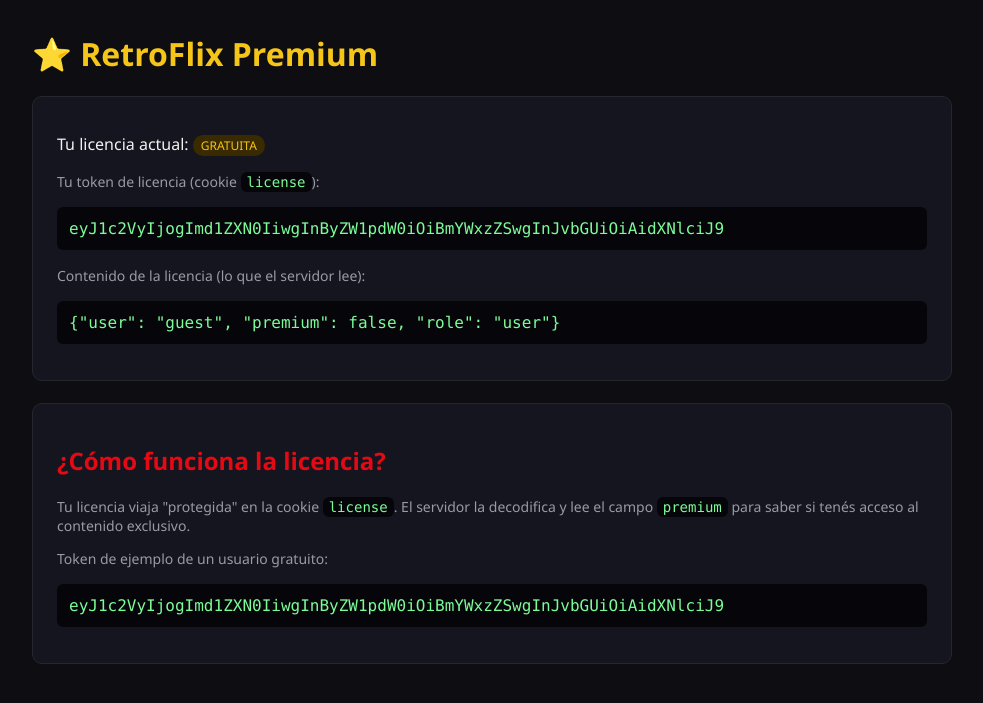
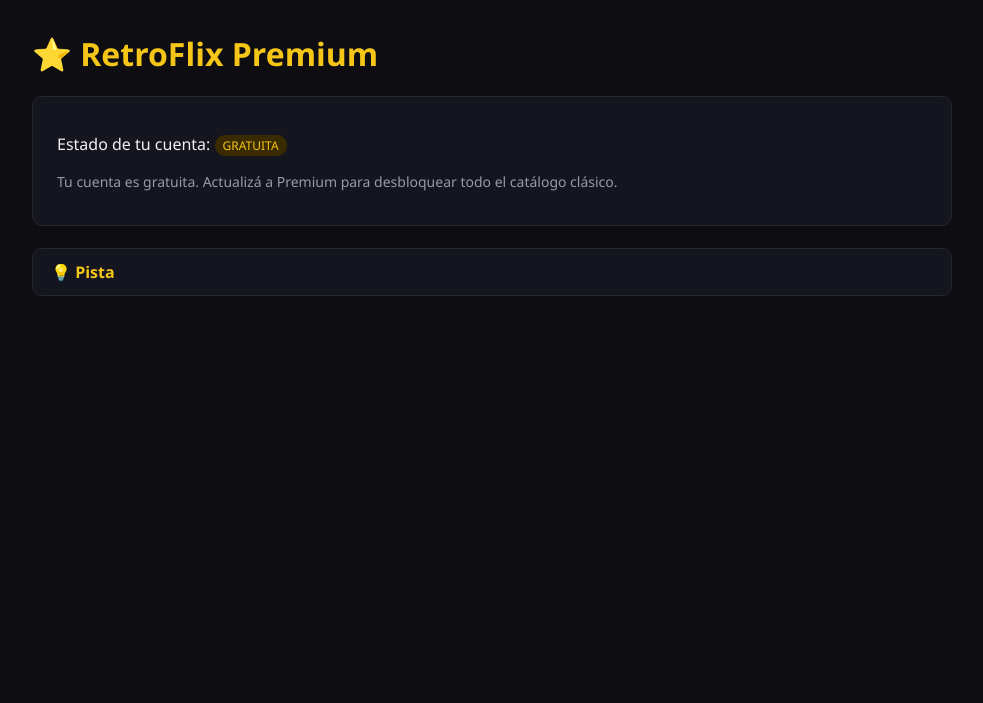
Before and after one commit to valenventos/retroflix-dsa, a Flask app: page /premium in a window 1280 px wide. Shown: the part 74-777 px from the top of the page, without its empty margins (148-1131 px from the left). Run offline with Flask 3, Linux system fonts and the light colour scheme.

Commit message:
Quitar spoilers de la UI y agregar pistas por vista
- /buscar: se saca el eco de la query SQL ejecutada
- /premium: se saca el JSON decodificado y la explicacion del token
- /admin y /collect: textos neutros (sin explicar el mecanismo)
- Cada vista suma una Pista colapsable que solo nombra la vulnerabilidad
- XSS: la pista explica el objetivo y, como ultimo recurso, los pasos
  (sin dar el payload)

```diff
--- a/trabajo_integrador/static/style.css
+++ b/trabajo_integrador/static/style.css
@@ -124,5 +124,28 @@ code { padding: 2px 6px; }
 }
 .error { color: #ff6b6b; }
 .muted { color: var(--muted); font-size: 14px; }
+
+details.hint {
+    background: var(--panel);
+    border: 1px solid #26262f;
+    border-radius: 10px;
+    padding: 12px 18px;
+    margin-bottom: 22px;
+}
+details.hint > summary {
+    cursor: pointer;
+    color: var(--accent2);
+    font-weight: 600;
+    list-style: none;
+}
+details.hint > summary:hover { color: var(--accent); }
+details.hint details {
+    margin-top: 12px;
+    padding-left: 6px;
+    border-left: 2px solid #333;
+}
+details.hint details summary { cursor: pointer; color: var(--muted); }
+details.hint ol { margin: 8px 0 0; padding-left: 20px; }
+details.hint li { margin-bottom: 6px; }
 .badge { display:inline-block; padding:2px 8px; border-radius:10px; font-size:12px; }
 .badge.warn { background:#3a2a00; color: var(--accent2); }
--- a/trabajo_integrador/templates/premium.html
+++ b/trabajo_integrador/templates/premium.html
@@ -4,7 +4,7 @@
 <h1>⭐ RetroFlix Premium</h1>
 
 <div class="panel">
-    <p>Tu licencia actual:
+    <p>Estado de tu cuenta:
         {% if is_premium %}
             <span class="badge warn">PREMIUM</span>
         {% else %}
@@ -12,23 +12,19 @@
         {% endif %}
     </p>
 
-    <p class="muted">Tu token de licencia (cookie <code>license</code>):</p>
-    <pre>{{ token }}</pre>
-
-    <p class="muted">Contenido de la licencia (lo que el servidor lee):</p>
-    <pre>{{ status }}</pre>
+    {% if is_premium %}
+    <p class="muted">¡Tenés acceso al contenido exclusivo de RetroFlix! 🍿</p>
+    {% else %}
+    <p class="muted">Tu cuenta es gratuita. Actualizá a Premium para desbloquear
+        todo el catálogo clásico.</p>
+    {% endif %}
 </div>
 
-<div class="panel">
-    <h2>¿Cómo funciona la licencia?</h2>
-    <p class="muted">
-        Tu licencia viaja "protegida" en la cookie <code>license</code>. El
-        servidor la decodifica y lee el campo <code>premium</code> para saber si
-        tenés acceso al contenido exclusivo.
-    </p>
-    <p class="muted">Token de ejemplo de un usuario gratuito:</p>
-    <pre>{{ sample }}</pre>
-</div>
+<details class="hint">
+    <summary>💡 Pista</summary>
+    <p><strong>Vulnerabilidad:</strong> Falla criptográfica (datos sensibles sin
+        protección real).</p>
+</details>
 
 {% if flag %}
 <div class="flag">🏆 ¡Licencia PREMIUM activada! → {{ flag }}</div>
```
Also changed, not shown: trabajo_integrador/templates/admin.html (+2 -6 lines), trabajo_integrador/templates/buscar.html (+6 -8 lines), trabajo_integrador/templates/collect.html (+4 -5 lines), trabajo_integrador/templates/reviews.html (+23 -2 lines).
